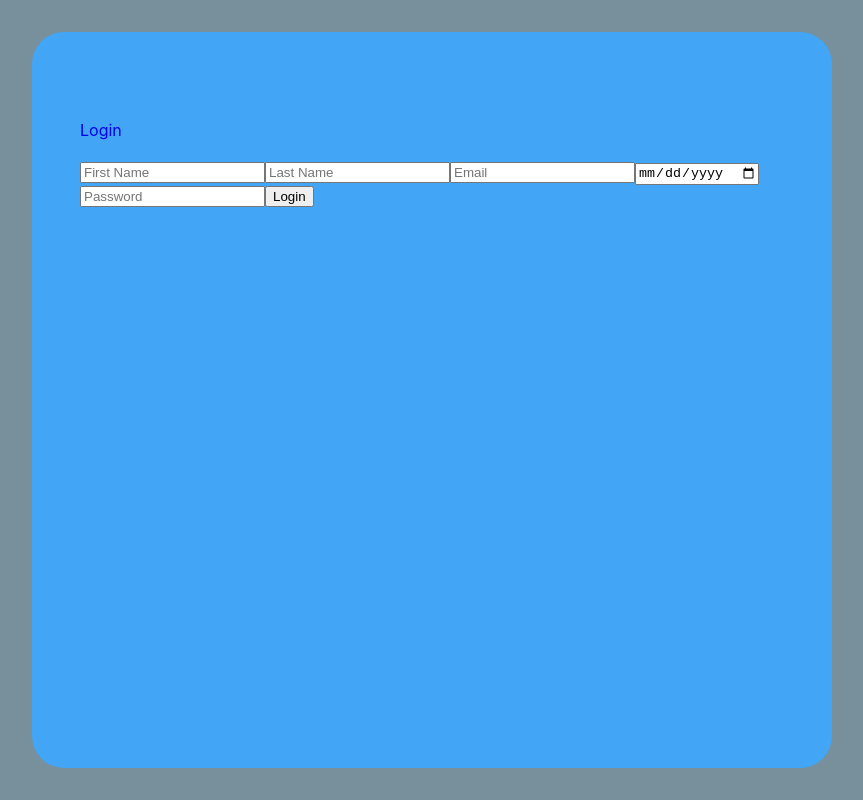
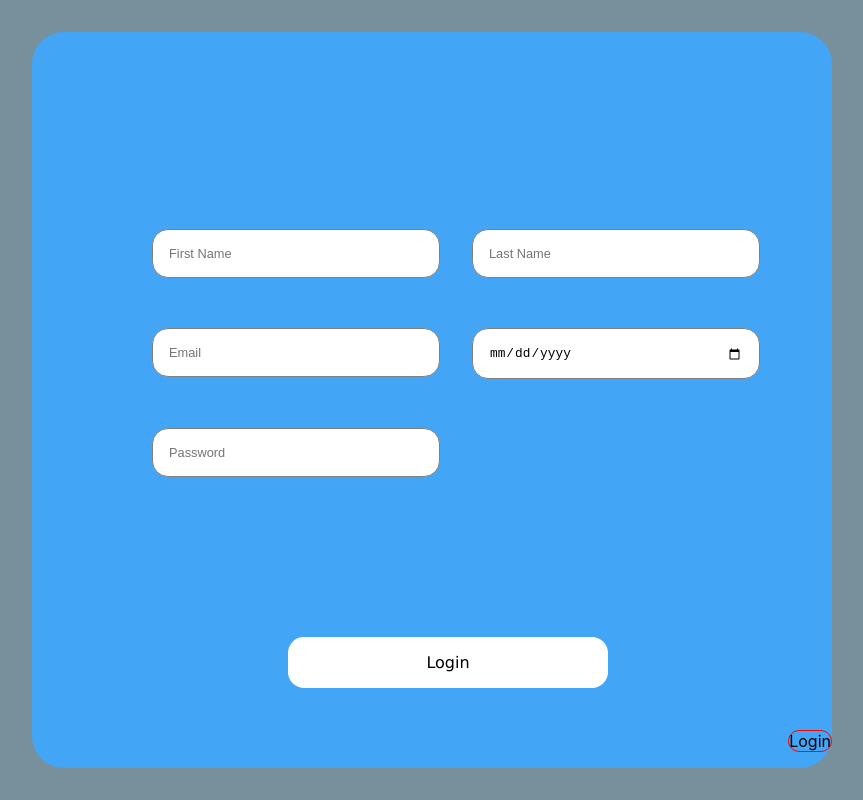
Before and after one commit to httpsaelfricEzekiel/Project-Overload, a React (Create React App) app in the folder express-react/client/: page /register in a window 1280 px wide. Shown: the whole page, without its empty margins (208-1071 px from the left). Built offline with nearby package versions, Linux system fonts and the light colour scheme; no server answers.

Commit message:
desigining registration component

```diff
--- a/express-react/client/src/App.css
+++ b/express-react/client/src/App.css
@@ -67,7 +67,7 @@
     height: 3rem;
     padding: 0.5rem 1em;
     border: 1px solid #b0bec5;
-    border-radius: 0.25rem;
+    border-radius: 1rem;
     font-size: 0.9rem;
     box-sizing: border-box;
 }
@@ -117,7 +117,7 @@
 }
 .register-box {
     border-radius: 2rem;
-    background-color: #42a5f5   ;
+    background-color: #42a5f5;
     padding: 1rem;
     display: flex;
     align-items: center;
@@ -129,7 +129,67 @@
 }
 .register-form-field {
     /* border: 1px solid red; */
-    height: 70vh;
-    padding: 2rem;
-    background-color: #42a5f5;
+    padding: 1rem;
 }
+.register-title {
+    display: block;
+    margin: 0.50rem;
+    padding: 1rem;
+}
+.title-content {
+    text-align: center;
+    font-size: 1.50rem;
+    line-height: 1.5;
+    font-family:Verdana, Geneva, Tahoma, sans-serif;
+    color: black;
+    margin: 0;
+}
+.register-form-box .register-input {
+    padding: 1rem;
+    display: grid;
+    /* border: 1px solid red; */
+    row-gap: 1rem;
+    grid-template-columns: 1fr 1fr;
+    grid-template-rows: 1fr 1fr 1fr 1fr 1fr;
+    width: 50vw;
+    height: 60vh;
+}
+.register-form-group{
+    position: absolute;
+    top: 3rem;
+    display: block;
+    box-sizing: border-box;
+    padding: 0.50rem;
+    position: relative;
+    left: 2rem;
+    width: 19rem;
+    /* border: 1px solid red; */
+}
+#firstName, #lastName, #email, #date-of-birth, #password {
+    width: 18rem;
+    padding: 1rem 1rem;
+    border:  1px solid gray;
+    font-size: 0.80rem;
+    border-radius: 1rem;
+    box-sizing: border-box;
+}
+.register-button-form {
+    /* border: 1px solid red; */
+    position: absolute;
+    bottom: 5rem;
+    left: 16rem;
+    display: block;
+}
+.register-button-form button{
+    font-size: 1rem;
+    font-family: Verdana, Geneva, Tahoma, sans-serif;
+    padding: 1rem;
+    width: 20rem;
+    background-color: white;
+    border: none;
+    border-radius: 1rem;
+}
+.register-button-form button:hover {
+    background-color: black;
+    color: white;
+}
--- a/express-react/client/src/pages/Layout.jsx
+++ b/express-react/client/src/pages/Layout.jsx
@@ -12,13 +12,22 @@ const NavbarRegister = styled.nav`
     text-align: center;
 `
 
+const NavbarLogin = styled.nav`
+    border-radius: 1rem;
+    position: absolute;
+    right: 0;
+    bottom: 1rem;
+    border: 1px solid red;
+    display: block;
+`
+
 export default function LoginLink(){
     return (
-        <nav>
-            <div>
-                <Link to="/login" style={{textDecoration: 'none'}}>Login</Link>
+        <NavbarLogin>
+            <div className="login-link">
+                <Link to="/login" style={{textDecoration: 'none', color: 'black', fontSize: '1rem'}}>Login</Link>
             </div>
-        </nav>
+        </NavbarLogin>
     )
 }
 
--- a/express-react/client/src/pages/Register.jsx
+++ b/express-react/client/src/pages/Register.jsx
@@ -62,40 +62,61 @@ function Register() {
             <div className="register-box">
                 <div className="register-form-field">
                     <LoginLink />
-                    <h1>{title}</h1>
-                    <form onSubmit={registerUser}>
+                    <div className="register-title">
+                        <h1 className="title-content">{title}</h1>
+                    </div>
+                    <div className="register-form-box">
+                        <form onSubmit={registerUser} className="register-input">
+                            <div className="register-form-group">
                                 <input
                                     type="text"
                                     placeholder="First Name"
                                     value={formData.firstName}
                                     onChange={(e) => setFormData({ ...formData, firstName: e.target.value })}
+                                    id="firstName"
                                 />
+                            </div>
+                            <div className="register-form-group">
                                 <input
                                     type="text"
                                     placeholder="Last Name"
                                     value={formData.lastName}
                                     onChange={(e) => setFormData({ ...formData, lastName: e.target.value })}
+                                    id="lastName"
                                 />
+                            </div>
+                            <div className="register-form-group">
                                 <input
                                     type="text"
                                     placeholder="Email"
                                     value={formData.email}
                                     onChange={(e) => setFormData({ ...formData, email: e.target.value })}
+                                    id="email"
                                 />
+                            </div>
+                            <div className="register-form-group">
                                 <input
                                     type="date"
                                     placeholder="Date of Birth"
                                     value={formData.dateOfBirth}
                                     onChange={(e) => setFormData({ ...formData, dateOfBirth: e.target.value })}
+                                    id="date-of-birth"
                                 />
+                            </div>
+                            <div className="register-form-group">
                                 <input
                                     type="password"
                                     placeholder="Password"
                                     value={formData.password}
                                     onChange={(e) => setFormData({ ...formData, password: e.target.value })}
+                                    id="password"
                                 />
+                            </div>
+                            <div className="register-button-form">
                                 <button type="submit">Login</button>
+                            </div>
                         </form>
+                    </div>
                     {formData.firstName.trim() === "" && formData.lastName.trim() === "" && formData.email.trim() === "" && formData.dateOfBirth.trim() === "" && formData.password.trim() === "" ? (
                         <h1>{message}</h1>
                     ) : (
```
Also changed, not shown: express-react/client/src/pages/Login.jsx (indentation only), 1 other file (tests, documents, lock files or other folders). Lines whose indentation alone changed are shown as unchanged.
